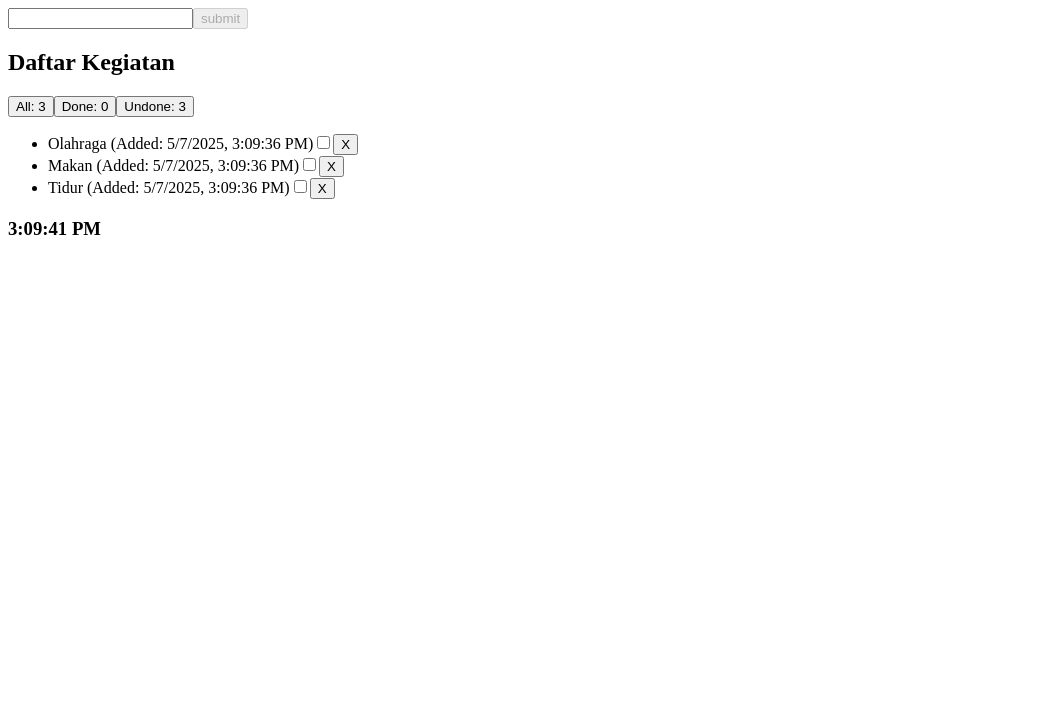
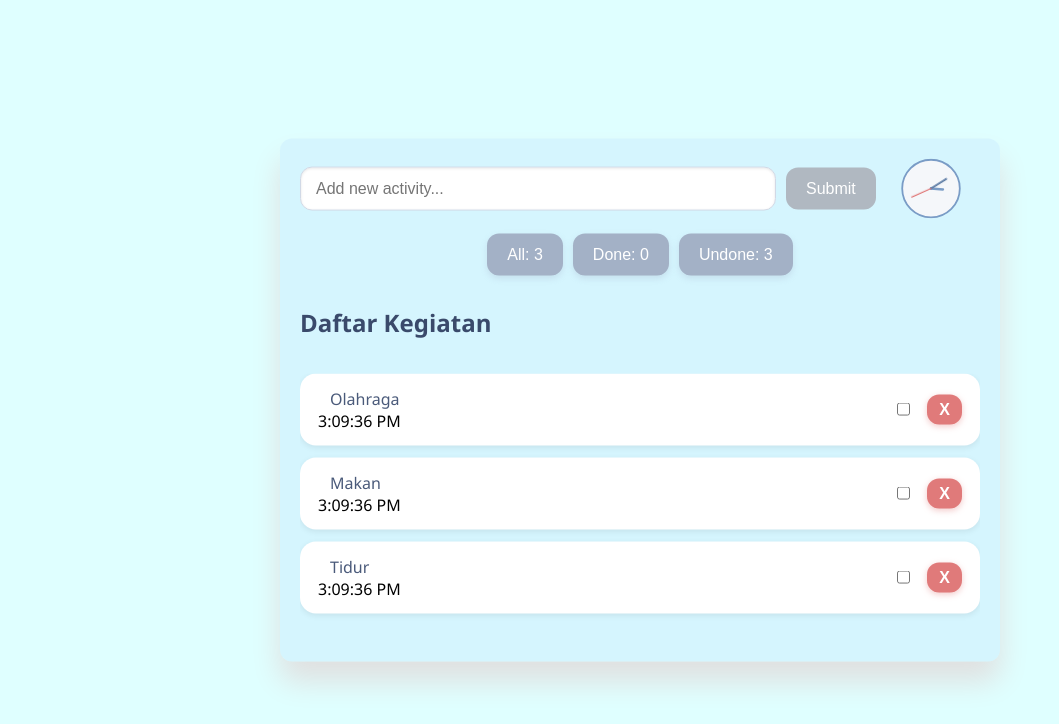
Before and after one commit to imposibleShark221/32-pbk-uts-233510771, a Vue app: page / in a window 1280 px wide. Shown: the top 724 px of the page, without its empty margins (0-1059 px from the left). Built offline with nearby package versions, Linux system fonts and the light colour scheme.

Commit message:
Menambahkan Desain CSS untuk memperindah tampilan

```diff
--- a/index.html
+++ b/index.html
@@ -2,9 +2,9 @@
 <html lang="en">
   <head>
     <meta charset="UTF-8" />
-    <link rel="icon" type="image/svg+xml" href="/vite.svg" />
+    <link rel="icon" href="./src/assets/WhatsApp Image 2025-04-29 at 14.12.11_652f70be.jpg" />
     <meta name="viewport" content="width=device-width, initial-scale=1.0" />
-    <title>Vite + Vue</title>
+    <title>UTS_PBK</title>
   </head>
   <body>
     <div id="app"></div>
--- a/src/components/uts.vue
+++ b/src/components/uts.vue
@@ -1,7 +1,5 @@
 <script setup>
-  import {ref ,computed, watch, onMounted} from 'vue'
-
-  const tombol = ref(null)
+  import {ref ,computed, onMounted} from 'vue'
 
   const teks = ref('')
 
@@ -29,10 +27,27 @@
 
   const waktu = ref(new Date().toLocaleTimeString())
 
+  const hourAngle = ref(0)
+  const minuteAngle = ref(0)
+  const secondAngle = ref(0)
+
+  function updateClockAngles() {
+    const now = new Date()
+    const seconds = now.getSeconds()
+    const minutes = now.getMinutes()
+    const hours = now.getHours() % 12
+
+    secondAngle.value = seconds * 6
+    minuteAngle.value = minutes * 6 + seconds * 0.1
+    hourAngle.value = hours * 30 + minutes * 0.5
+  }
+
   onMounted(() => {
     setInterval(() => {
       waktu.value = new Date().toLocaleTimeString()
+      updateClockAngles()
     }, 1000)
+    updateClockAngles()
   })
 
   function tambahkan(){
@@ -57,45 +72,302 @@
       list.waktuSelesai = ''
     }
   }
-
-  const selesai = computed(() => {
-    return lists.value.filter((x) => x.status == true)
-  })
-
-  const belum = computed(() => {
-    return lists.value.filter((x) => x.status == false)
-  })
-
 </script>
 
 <template>
+<div class="background"></div>
+<div class="container">
+  <div class="input-submit-container">
+    <input type="text" v-model="teks" placeholder="Add new activity...">
+    <button v-on:click="tambahkan" :disabled="teks == ''">Submit</button>
+    <svg class="analog-clock" viewBox="0 0 100 100" width="80" height="60" aria-label="Analog clock">
+      <circle cx="50" cy="50" r="48" fill="#f5f7fa" stroke="#7a9cc6" stroke-width="3"/>
+      <circle cx="50" cy="50" r="2" fill="#7a9cc6"/>
+      <line class="hour-hand" x1="50" y1="50" x2="50" y2="30" stroke="#7a9cc6" stroke-width="4" stroke-linecap="round"
+        :transform="'rotate(' + hourAngle + ' 50 50)'"/>
+      <line class="minute-hand" x1="50" y1="50" x2="50" y2="20" stroke="#5a7aa3" stroke-width="3" stroke-linecap="round"
+        :transform="'rotate(' + minuteAngle + ' 50 50)'"/>
+      <line class="second-hand" x1="50" y1="50" x2="50" y2="15" stroke="#e07a7a" stroke-width="2" stroke-linecap="round"
+        :transform="'rotate(' + secondAngle + ' 50 50)'"/>
+    </svg>
+  </div>
 
-<input type="text" v-model="teks">
-<button v-on:click="tambahkan" :disabled="teks == ''">submit</button>
-
-  <h2>Daftar Kegiatan</h2>
-  <div>
+  <div class="filter-buttons">
     <button v-on:click="filterStatus = 'all'">All: {{ countAll }}</button>
     <button v-on:click="filterStatus = 'done'">Done: {{ countDone }}</button>
     <button v-on:click="filterStatus = 'undone'">Undone: {{ countUndone }}</button>
   </div>
+
+  <h2>Daftar Kegiatan</h2>
+
   <ul>
     <li v-for="(list, index) in filteredLists" :key="index">
+      <div class="activity-text-time">
         <span :class="{ crossed: list.status }">{{ list.text }}</span>
-        <span> (Added: {{ list.waktu }})</span>
-        <span v-if="list.waktuSelesai"> (Done at: {{ list.waktuSelesai }})</span>
+        <div class="time-added">{{ new Date(list.waktu).toLocaleTimeString() }}</div>
+      </div>
+      <div v-if="list.waktuSelesai" class="done-text">Done</div>
+      <div class="time-done" v-if="list.waktuSelesai">{{ new Date(list.waktuSelesai).toLocaleTimeString() }}</div>
+      <div class="actions">
         <input type="checkbox" v-model="list.status" @change="onStatusChange(list)">
         <button v-on:click="hapus(index)">X</button>
+      </div>
     </li>
   </ul>
-    <div>
-      <h3>{{ waktu }}</h3>
 </div>
 </template>
 
+<style scoped>
+  * {
+    box-sizing: border-box;
+  }
 
-<style scoped>
+  .background {
+    position: fixed;
+    top: 0;
+    left: 0;
+    width: 100vw;
+    height: 100vh;
+    background-color: rgb(223, 255, 255);
+    z-index: 0;
+  }
+
+  .container {
+    width: 720px;
+    max-width: 90vw;
+    border: 1px #a5b6cc;
+    padding: 20px;
+    box-sizing: border-box;
+    background-color: rgba(181, 211, 250, 0.226);
+    border-radius: 12px;
+    margin-bottom: 20px;
+    display: flex;
+    flex-direction: column;
+    position: fixed;
+    top: 50%;
+    left: 50%;
+    box-shadow: 0 20px 30px rgba(224, 224, 224, 1);
+    transform: translate(-50%, -50%);
+    z-index: 1;
+  }
+
+  .input-submit-container {
+    display: flex;
+    align-items: center;
+    margin-bottom: 15px;
+  }
+
+  .analog-clock {
+    margin-left: 15px;
+    flex-shrink: 0;
+  }
+
+  .filter-buttons {
+    display: flex;
+    justify-content: center;
+    gap: 10px;
+    margin-bottom: 15px;
+  }
+
+  ul {
+    list-style-type: none;
+    padding: 0;
+    margin-top: 0;
+    overflow-y: auto;
+    flex-grow: 1;
+  }
+
+  li {
+    background-color: #ffffff;
+    margin-bottom: 12px;
+    padding: 14px 18px;
+    border-radius: 16px;
+    display: flex;
+    align-items: center;
+    justify-content: space-between;
+    font-family: 'Poppins', 'Segoe UI', Tahoma, Geneva, Verdana, sans-serif;
+    box-shadow: 0 2px 6px rgba(0,0,0,0.08);
+    transition: box-shadow 0.3s ease;
+  }
+
+
+  input[type="text"] {
+    width: 70%;
+    padding: 12px 15px;
+    margin-right: 10px;
+    font-size: 16px;
+    border: 1.5px solid #d1d9e6;
+    border-radius: 12px;
+    background-color: #fff;
+    box-shadow: inset 0 1px 3px rgba(0,0,0,0.1);
+    transition: border-color 0.3s ease;
+  }
+
+  input[type="text"]:focus {
+    border-color: #a3b1c6;
+    outline: none;
+  }
+
+  button {
+    padding: 12px 20px;
+    font-size: 16px;
+    background-color: #7a9cc6;
+    color: white;
+    border: none;
+    border-radius: 12px;
+    cursor: pointer;
+    box-shadow: 0 4px 8px rgba(122,156,198,0.3);
+    transition: background-color 0.3s ease, box-shadow 0.3s ease;
+  }
+
+  button:disabled {
+    background-color: #b0b8c1;
+    cursor: not-allowed;
+    box-shadow: none;
+  }
+
+  button:hover:not(:disabled) {
+    background-color: #5a7aa3;
+    box-shadow: 0 6px 12px rgba(90,122,163,0.4);
+  }
+
+  .input-submit-container {
+    display: flex;
+    align-items: center;
+  }
+
+  .analog-clock {
+    margin-left: 15px;
+  }
+
+  .hour-hand {
+    transition: transform 0.5s ease-in-out;
+  }
+
+  .minute-hand {
+    transition: transform 0.5s ease-in-out;
+  }
+
+  .second-hand {
+    transition: transform 0.1s linear;
+  }
+
+  h2 {
+    margin-top: 20px;
+    font-family: 'Poppins', 'Segoe UI', Tahoma, Geneva, Verdana, sans-serif;
+    font-weight: 600;
+    color: #3a4a6b;
+  }
+
+  .filter-buttons {
+    display: flex;
+    justify-content: center;
+    gap: 10px;
+    margin-bottom: 10px;
+  }
+
+  .filter-buttons > button {
+    padding: 12px 20px;
+    font-size: 16px;
+    background-color: #a3b1c6;
+    box-shadow: 0 3px 6px rgba(163,177,198,0.3);
+    border: none;
+    border-radius: 12px;
+    color: white;
+    cursor: pointer;
+    transition: background-color 0.3s ease, box-shadow 0.3s ease;
+  }
+
+  .filter-buttons > button:hover {
+    background-color: #7a8db3;
+    box-shadow: 0 4px 8px rgba(122,141,179,0.4);
+  }
+
+  ul {
+    list-style-type: none;
+    padding: 0;
+    margin-top: 15px;
+  }
+
+  li {
+    background-color: #ffffff;
+    margin-bottom: 12px;
+    padding: 14px 18px;
+    border-radius: 16px;
+    display: flex;
+    align-items: center;
+    justify-content: space-between;
+    font-family: 'Poppins', 'Segoe UI', Tahoma, Geneva, Verdana, sans-serif;
+    box-shadow: 0 2px 6px rgba(0,0,0,0.08);
+    transition: box-shadow 0.3s ease;
+  }
+
+  li:hover {
+    box-shadow: 0 4px 12px rgba(0,0,0,0.12);
+  }
+
+  li span {
+    flex-grow: 1;
+    margin-left: 12px;
+    color: #4a5a7a;
+  }
+
   .crossed {
     text-decoration: line-through;
+    color: #a0a0a0;
+  }
+
+  li button {
+    background-color: #e07a7a;
+    margin-left: 12px;
+    border-radius: 12px;
+    padding: 6px 12px;
+    font-weight: 600;
+    box-shadow: 0 2px 6px rgba(224,122,122,0.4);
+    transition: background-color 0.3s ease, box-shadow 0.3s ease;
+  }
+
+  li button:hover {
+    background-color: #b85a5a;
+    box-shadow: 0 4px 10px rgba(184,90,90,0.5);
+  }
+
+  @media (max-width: 600px) {
+    input[type="text"] {
+      width: 100%;
+      margin-bottom: 10px;
+    }
+
+    div > button {
+      margin-bottom: 10px;
+    }
+
+    li {
+      flex-direction: column;
+      align-items: flex-start;
+    }
+
+    li button {
+      margin-left: 0;
+      margin-top: 8px;
+    }
+  }
+  .activity-text-time {
+    display: flex;
+    flex-direction: column;
+  }
+
+  .actions {
+    display: flex;
+    align-items: center;
+    gap: 2px;
+    width: 80px;
+    justify-content: flex-end;
+  }
+  .done-text {
+    font-weight: 600;
+    color: #3a4a6b;
+    margin-bottom: 4px;
+    font-family: 'Poppins', 'Segoe UI', Tahoma, Geneva, Verdana, sans-serif;
   }
   </style>
```
Also changed, not shown: src/assets/WhatsApp Image 2025-04-29 at 14.12.11_652f70be.jpg (added). Lines whose indentation alone changed are shown as unchanged.
